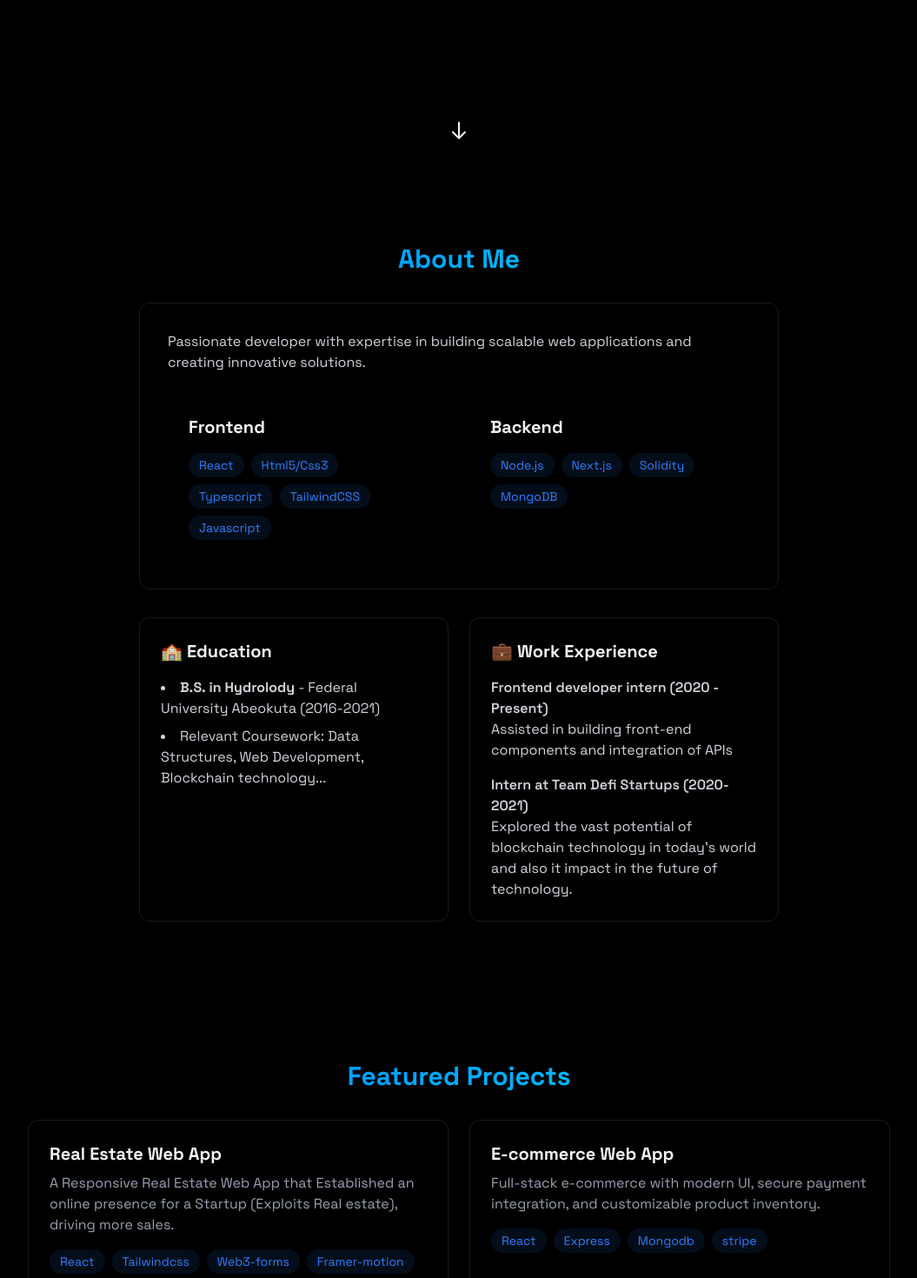
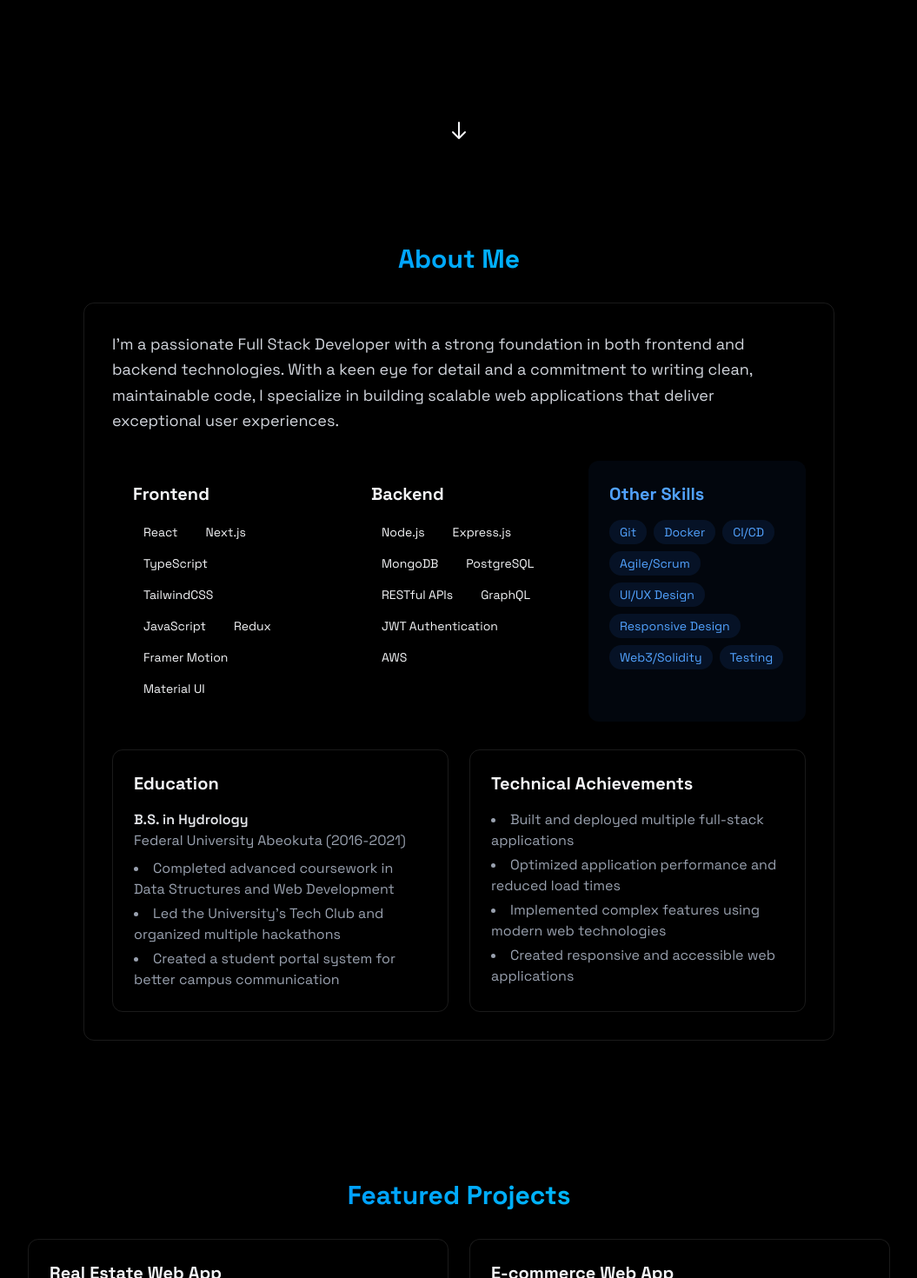
Before and after one commit to SeunExploits/New-Portfolio, a React (Vite) app: page / in a window 1280 px wide. Shown: the part 600-2070 px from the top of the page at 87% size, without its empty margins (112-1167 px from the left). Built offline with nearby package versions, Linux system fonts and the light colour scheme.

Commit message:
new changes to my portfolio

```diff
--- a/src/components/sections/About.jsx
+++ b/src/components/sections/About.jsx
@@ -3,13 +3,36 @@ import { RevealOnScroll } from "../RevealOnScroll";
 export const About = () => {
   const frontendSkills = [
     "React",
-    "Html5/Css3",
-    "Typescript",
+    "Next.js",
+    "TypeScript",
     "TailwindCSS",
-    "Javascript",
+    "JavaScript",
+    "Redux",
+    "Framer Motion",
+    "Material UI"
   ];
 
-  const backendSkills = ["Node.js", "Next.js", "Solidity", "MongoDB",];
+  const backendSkills = [
+    "Node.js",
+    "Express.js",
+    "MongoDB",
+    "PostgreSQL",
+    "RESTful APIs",
+    "GraphQL",
+    "JWT Authentication",
+    "AWS"
+  ];
+
+  const otherSkills = [
+    "Git",
+    "Docker",
+    "CI/CD",
+    "Agile/Scrum",
+    "UI/UX Design",
+    "Responsive Design",
+    "Web3/Solidity",
+    "Testing"
+  ];
 
   return (
     <section
@@ -17,28 +40,27 @@ export const About = () => {
       className="min-h-screen flex items-center justify-center py-20"
     >
       <RevealOnScroll>
-        <div className="max-w-3xl mx-auto px-4">
+        <div className="max-w-4xl mx-auto px-4">
           <h2 className="text-3xl font-bold mb-8 bg-gradient-to-r from-blue-500 to-cyan-400 bg-clip-text text-transparent text-center">
-            {" "}
             About Me
           </h2>
 
           <div className="rounded-xl p-8 border-white/10 border hover:-translate-y-1 transition-all">
-            <p className="text-gray-300 mb-6">
-              Passionate developer with expertise in building scalable web
-              applications and creating innovative solutions.
+            <p className="text-gray-300 mb-8 text-lg leading-relaxed">
+              I'm a passionate Full Stack Developer with a strong foundation in both frontend and backend technologies.
+              With a keen eye for detail and a commitment to writing clean, maintainable code, I specialize in building
+              scalable web applications that deliver exceptional user experiences.
             </p>
 
-            <div className="grid grid-cols-1 md:grid-cols-2 gap-6">
-              <div className="rounded-xl p-6 hover:-translate-y-1 transition-all">
-                <h3 className="text-xl font-bold mb-4"> Frontend</h3>
+            <div className="grid grid-cols-1 md:grid-cols-3 gap-6 mb-8">
+              <div className="rounded-xl p-6 bg-primary/5 hover:bg-primary/10 transition-all">
+                <h3 className="text-xl font-bold mb-4 text-primary">Frontend</h3>
                 <div className="flex flex-wrap gap-2">
                   {frontendSkills.map((tech, key) => (
                     <span
                       key={key}
-                      className="bg-blue-500/10 text-blue-500 py-1 px-3 rounded-full text-sm hover:bg-blue-500/20
-                                    hover:shadow-[0_2px_8px_rgba(59,130,246,0.2)] transition
-                    "
+                      className="bg-primary/10 text-primary py-1 px-3 rounded-full text-sm hover:bg-primary/20
+                               hover:shadow-[0_2px_8px_rgba(59,130,246,0.2)] transition"
                     >
                       {tech}
                     </span>
@@ -46,15 +68,29 @@ export const About = () => {
                 </div>
               </div>
 
-              <div className="rounded-xl p-6 hover:-translate-y-1 transition-all">
-                <h3 className="text-xl font-bold mb-4"> Backend</h3>
+              <div className="rounded-xl p-6 bg-secondary/5 hover:bg-secondary/10 transition-all">
+                <h3 className="text-xl font-bold mb-4 text-secondary">Backend</h3>
                 <div className="flex flex-wrap gap-2">
                   {backendSkills.map((tech, key) => (
                     <span
                       key={key}
-                      className="bg-blue-500/10 text-blue-500 py-1 px-3 rounded-full text-sm hover:bg-blue-500/20
-                                    hover:shadow-[0_2px_8px_rgba(59,130,2246,0.2)] transition
-                    "
+                      className="bg-secondary/10 text-secondary py-1 px-3 rounded-full text-sm hover:bg-secondary/20
+                               hover:shadow-[0_2px_8px_rgba(16,185,129,0.2)] transition"
+                    >
+                      {tech}
+                    </span>
+                  ))}
+                </div>
+              </div>
+
+              <div className="rounded-xl p-6 bg-blue-500/5 hover:bg-blue-500/10 transition-all">
+                <h3 className="text-xl font-bold mb-4 text-blue-400">Other Skills</h3>
+                <div className="flex flex-wrap gap-2">
+                  {otherSkills.map((tech, key) => (
+                    <span
+                      key={key}
+                      className="bg-blue-500/10 text-blue-400 py-1 px-3 rounded-full text-sm hover:bg-blue-500/20
+                               hover:shadow-[0_2px_8px_rgba(59,130,246,0.2)] transition"
                     >
                       {tech}
                     </span>
@@ -62,42 +98,34 @@ export const About = () => {
                 </div>
               </div>
             </div>
-          </div>
 
-          <div className="grid grid-cols-1 md:grid-cols-2 gap-6 mt-8">
-            <div className="p-6 rounded-xl border-white/10 border hover:-translate-y-1 transition-all">
-              <h3 className="text-xl font-bold mb-4"> 🏫 Education </h3>
-              <ul className="list-disc list-inside text-gray-300 space-y-2">
-                <li>
-                  <strong> B.S. in Hydrolody </strong> - Federal University Abeokuta
-                  (2016-2021)
-                </li>
-                <li>
-                  Relevant Coursework: Data Structures, Web Development, Blockchain technology...
-                </li>
-              </ul>
-            </div>
-            <div className="p-6 rounded-xl border-white/10 border hover:-translate-y-1 transition-all">
-              <h3 className="text-xl font-bold mb-4"> 💼 Work Experience </h3>
-              <div className="space-y-4 text-gray-300">
-                <div>
-                  <h4 className="font-semibold">
-                    {" "}
-                    Frontend developer intern (2020 - Present){" "}
-                  </h4>
-                  <p>
-                  Assisted in building front-end components and integration of APIs
-                  </p>
+            <div className="grid grid-cols-1 md:grid-cols-2 gap-6">
+              <div className="p-6 rounded-xl border-white/10 border hover:-translate-y-1 transition-all">
+                <h3 className="text-xl font-bold mb-4 text-primary">Education</h3>
+                <div className="space-y-4">
+                  <div>
+                    <h4 className="font-semibold text-gray-200">B.S. in Hydrology</h4>
+                    <p className="text-gray-400">Federal University Abeokuta (2016-2021)</p>
+                    <ul className="list-disc list-inside text-gray-400 mt-2 space-y-1">
+                      <li>Completed advanced coursework in Data Structures and Web Development</li>
+                      <li>Led the University's Tech Club and organized multiple hackathons</li>
+                      <li>Created a student portal system for better campus communication</li>
+                    </ul>
+                  </div>
                 </div>
+              </div>
 
-                <div>
-                  <h4 className="font-semibold">
-                    {" "}
-                    Intern at Team Defi Startups (2020-2021){" "}
-                  </h4>
-                  <p>
-                    Explored the vast potential of blockchain technology in today's world and also it impact in the future of technology.
-                  </p>
+              <div className="p-6 rounded-xl border-white/10 border hover:-translate-y-1 transition-all">
+                <h3 className="text-xl font-bold mb-4 text-primary">Technical Achievements</h3>
+                <div className="space-y-6">
+                  <div>
+                    <ul className="list-disc list-inside text-gray-400 mt-2 space-y-1">
+                      <li>Built and deployed multiple full-stack applications</li>
+                      <li>Optimized application performance and reduced load times</li>
+                      <li>Implemented complex features using modern web technologies</li>
+                      <li>Created responsive and accessible web applications</li>
+                    </ul>
+                  </div>
                 </div>
               </div>
             </div>
--- a/src/index.css
+++ b/src/index.css
@@ -32,28 +32,86 @@ body {
 @layer utilities {
   @keyframes float {
     0%, 100% {
-      transform: translateY(0);
+      transform: translateY(0) rotate(0deg);
     }
     50% {
-      transform: translateY(-10px);
+      transform: translateY(-10px) rotate(2deg);
     }
   }
 
   @keyframes slideIn {
     from {
       opacity: 0;
-      transform: translateX(-50px);
+      transform: translateX(-50px) scale(0.95);
     }
     to {
       opacity: 1;
-      transform: translateX(0);
+      transform: translateX(0) scale(1);
     }
   }
 
   @keyframes fadeInUp {
     from {
       opacity: 0;
-      transform: translateY(20px);
+      transform: translateY(20px) scale(0.95);
+    }
+    to {
+      opacity: 1;
+      transform: translateY(0) scale(1);
+    }
+  }
+
+  @keyframes scaleIn {
+    from {
+      opacity: 0;
+      transform: scale(0.9) rotate(-2deg);
+    }
+    to {
+      opacity: 1;
+      transform: scale(1) rotate(0deg);
+    }
+  }
+
+  @keyframes glow {
+    0%, 100% {
+      box-shadow: 0 0 20px rgba(59, 130, 246, 0.2);
+    }
+    50% {
+      box-shadow: 0 0 30px rgba(59, 130, 246, 0.4);
+    }
+  }
+
+  @keyframes shimmer {
+    0% {
+      background-position: -1000px 0;
+    }
+    100% {
+      background-position: 1000px 0;
+    }
+  }
+
+  @keyframes pulse-glow {
+    0%, 100% {
+      box-shadow: 0 0 15px rgba(59, 130, 246, 0.2);
+    }
+    50% {
+      box-shadow: 0 0 25px rgba(59, 130, 246, 0.4);
+    }
+  }
+
+  @keyframes float-slow {
+    0%, 100% {
+      transform: translateY(0) rotate(0deg);
+    }
+    50% {
+      transform: translateY(-15px) rotate(3deg);
+    }
+  }
+
+  @keyframes slide-up-fade {
+    from {
+      opacity: 0;
+      transform: translateY(30px);
     }
     to {
       opacity: 1;
@@ -61,31 +119,42 @@ body {
     }
   }
 
-  @keyframes scaleIn {
-    from {
-      opacity: 0;
-      transform: scale(0.9);
-    }
-    to {
-      opacity: 1;
-      transform: scale(1);
-    }
-  }
-
   .animate-float {
     animation: float 3s ease-in-out infinite;
   }
 
+  .animate-float-slow {
+    animation: float-slow 4s ease-in-out infinite;
+  }
+
   .animate-slide-in {
-    animation: slideIn 0.6s ease-out forwards;
+    animation: slideIn 0.8s ease-out forwards;
   }
 
   .animate-fade-up {
-    animation: fadeInUp 0.6s ease-out forwards;
+    animation: fadeInUp 0.8s ease-out forwards;
   }
 
   .animate-scale {
-    animation: scaleIn 0.6s ease-out forwards;
+    animation: scaleIn 0.8s ease-out forwards;
+  }
+
+  .animate-glow {
+    animation: glow 3s ease-in-out infinite;
+  }
+
+  .animate-pulse-glow {
+    animation: pulse-glow 3s ease-in-out infinite;
+  }
+
+  .animate-shimmer {
+    background: linear-gradient(90deg, transparent, rgba(59, 130, 246, 0.1), transparent);
+    background-size: 1000px 100%;
+    animation: shimmer 2s infinite linear;
+  }
+
+  .animate-slide-up-fade {
+    animation: slide-up-fade 0.8s ease-out forwards;
   }
 
   @keyframes blink {
@@ -117,13 +186,13 @@ body {
 
 .reveal {
   opacity: 0;
-  transform: translateY(20px);
-  transition: opacity 0.7s ease, transform 0.7s ease;
+  transform: translateY(20px) scale(0.95);
+  transition: opacity 0.8s ease, transform 0.8s ease;
 }
 
 .reveal.visible {
   opacity: 1;
-  transform: translateY(0);
+  transform: translateY(0) scale(1);
 }
 
 /* Smooth scroll behavior */
@@ -154,9 +223,53 @@ html {
   background: rgba(255, 255, 255, 0.1);
   backdrop-filter: blur(10px);
   border: 1px solid rgba(255, 255, 255, 0.2);
+  transition: all 0.3s ease;
+}
+
+.glass:hover {
+  background: rgba(255, 255, 255, 0.15);
+  border-color: rgba(255, 255, 255, 0.3);
+  transform: translateY(-2px);
 }
 
 .dark .glass {
   background: rgba(0, 0, 0, 0.2);
   border: 1px solid rgba(255, 255, 255, 0.1);
 }
+
+.dark .glass:hover {
+  background: rgba(0, 0, 0, 0.3);
+  border-color: rgba(255, 255, 255, 0.2);
+}
+
+/* Enhanced hover effects */
+.hover-lift {
+  transition: transform 0.3s ease, box-shadow 0.3s ease;
+}
+
+.hover-lift:hover {
+  transform: translateY(-5px);
+  box-shadow: 0 10px 20px rgba(0, 0, 0, 0.1);
+}
+
+/* Gradient text animation */
+.gradient-text {
+  background: linear-gradient(45deg, var(--primary-color), var(--secondary-color));
+  background-size: 200% 200%;
+  -webkit-background-clip: text;
+  background-clip: text;
+  color: transparent;
+  animation: gradient 5s ease infinite;
+}
+
+@keyframes gradient {
+  0% {
+    background-position: 0% 50%;
+  }
+  50% {
+    background-position: 100% 50%;
+  }
+  100% {
+    background-position: 0% 50%;
+  }
+}
```
Also changed, not shown: src/components/MobileMenu.jsx (+21 -20 lines), src/components/Navbar.jsx (+86 -34 lines), src/components/sections/Contact.jsx (+48 -15 lines).
